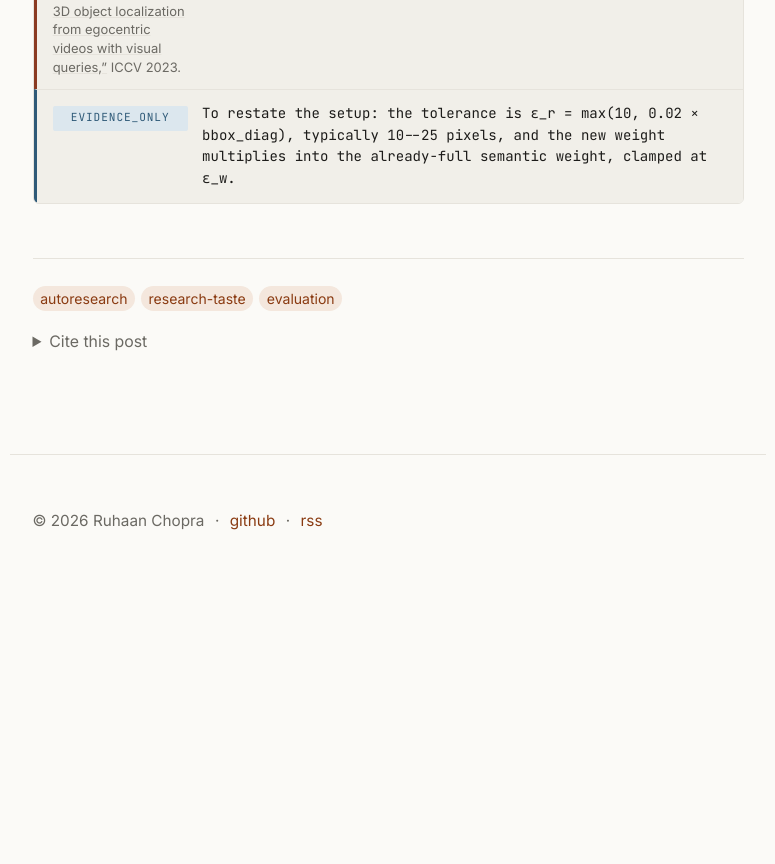
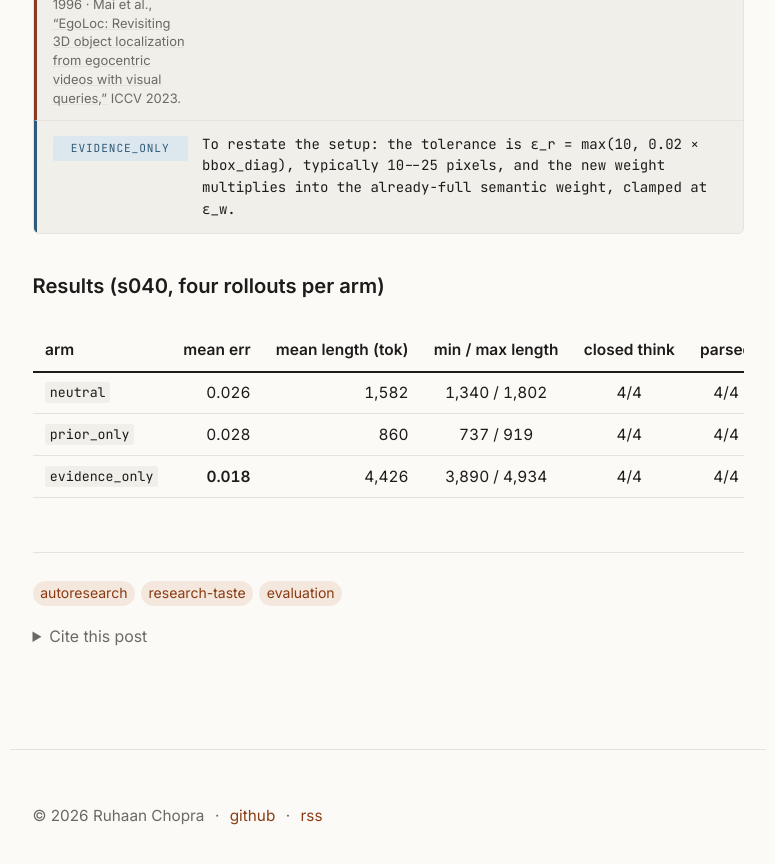
Before and after one commit to ruhzi/ruhzi.github.io, a Jekyll site: the page built from _posts/2026-08-25-prior-vs-evidence-and-prefill.md, in a window 1280 px wide and 900 px high, scrolled down 3993 px. Shown: the top 864 px of the window, without its empty margins (252-1027 px from the left). Built offline with Jekyll 4.4.1, drawn with Linux system fonts in a browser that asks for light colours; before the commit the page ends 4598 px from its top, so only the background shows below that; some of the changed text lies outside the part shown.

Commit message:
Prefill results table

```diff
--- a/_posts/2026-08-25-prior-vs-evidence-and-prefill.md
+++ b/_posts/2026-08-25-prior-vs-evidence-and-prefill.md
@@ -76,3 +76,11 @@ The three prefills, each opening the model's <code>&lt;think&gt;</code> block:
 <div class="prefill prior"><span class="ptag">prior_only</span><p>Reprojection-consistency weighting is a well-founded geometric constraint -- multiplicatively down-weighting frames whose back-projection disagrees with the consensus suppresses outlier views -- so adding it should improve localization.</p><p class="pcite">Supported by: Black &amp; Rangarajan, <a href="https://doi.org/10.1007/BF00131148">“On the unification of line processes, outlier rejection, and robust statistics with applications in early vision,”</a> IJCV 19(1), 1996 · Mai et al., <a href="https://arxiv.org/abs/2212.06969">“EgoLoc: Revisiting 3D object localization from egocentric videos with visual queries,”</a> ICCV 2023.</p></div>
 <div class="prefill evidence"><span class="ptag">evidence_only</span><p>To restate the setup: the tolerance is ε_r = max(10, 0.02 × bbox_diag), typically 10--25 pixels, and the new weight multiplies into the already-full semantic weight, clamped at ε_w.</p></div>
 </div>
+
+### Results (s040, four rollouts per arm)
+
+| arm | mean err | mean length (tok) | min / max length | closed think | parsed |
+|---|---:|---:|:---:|:---:|:---:|
+| `neutral` | 0.026 | 1,582 | 1,340 / 1,802 | 4/4 | 4/4 |
+| `prior_only` | 0.028 | 860 | 737 / 919 | 4/4 | 4/4 |
+| `evidence_only` | **0.018** | 4,426 | 3,890 / 4,934 | 4/4 | 4/4 |
```
